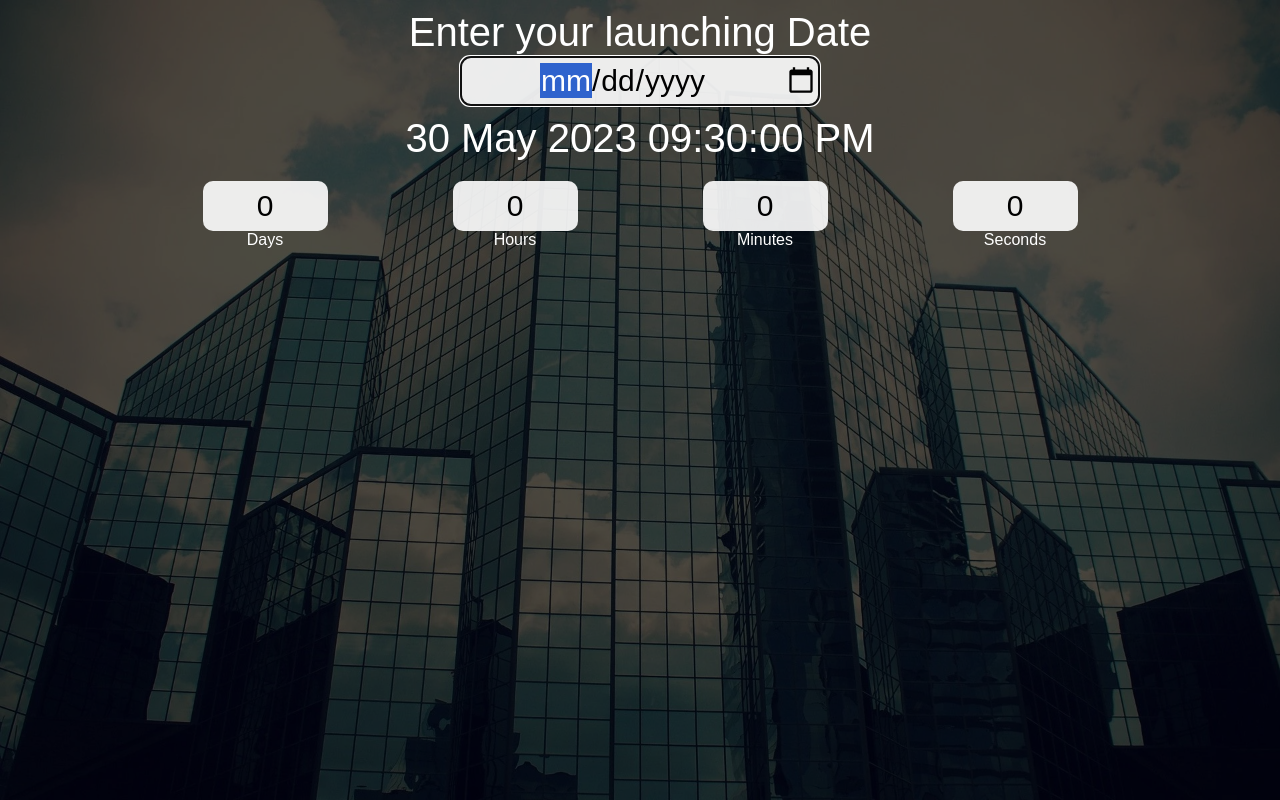
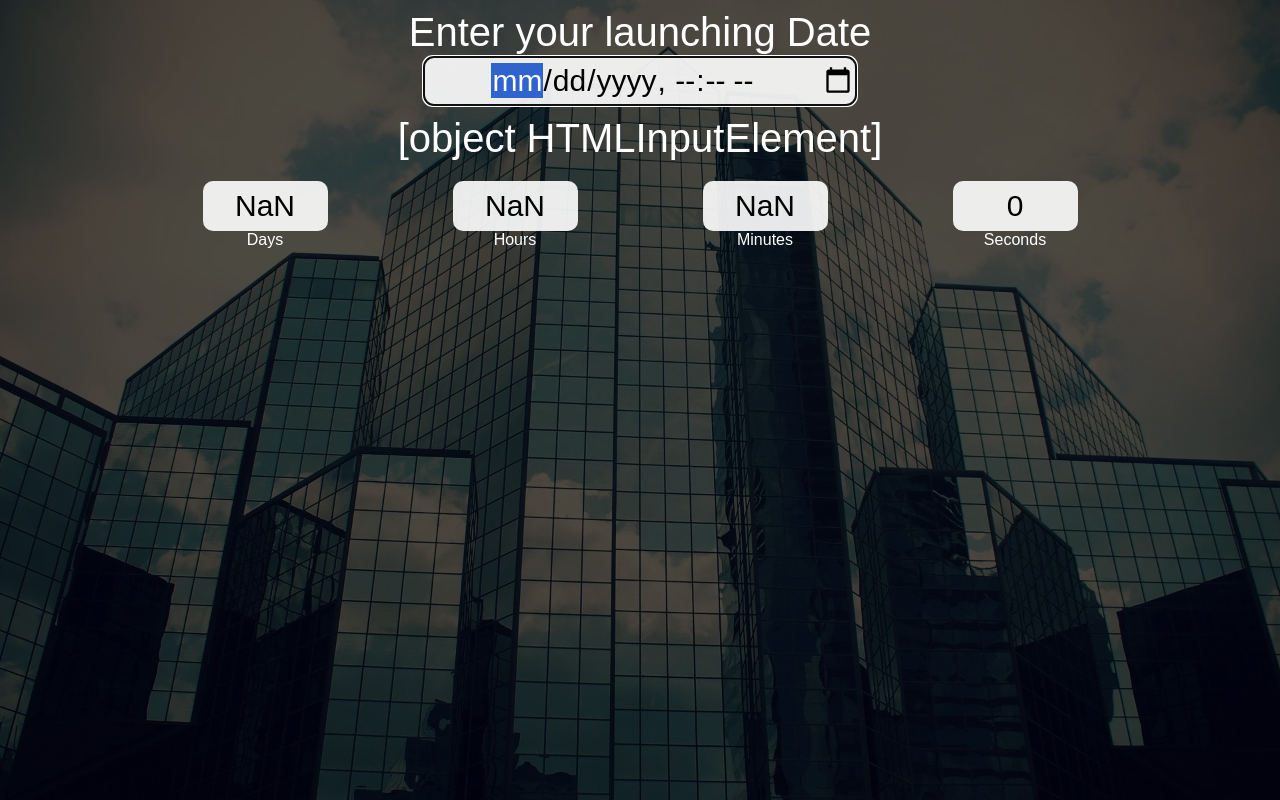
Before and after one commit to mansoor786m/javascript_project, a plain HTML site: page 01_cuontdown/index.html in a window 1280 px wide. Drawn offline with Linux system fonts and the light colour scheme.

Commit message:
countdown updated

```diff
--- a/01_cuontdown/app.js
+++ b/01_cuontdown/app.js
@@ -1,8 +1,15 @@
-const endDate = "30 May 2023 09:30:00 PM"
+const endDate = document.querySelector('#launch')
+
+const launchDate = () => {
+    console.log("hy");
+
+}
+
+
 
 document.getElementById("end-date").innerText = endDate;
 const inputs = document.querySelectorAll("input")
-    // const clock = () => {
+// const clock = () => {
 
 // }
 
@@ -12,7 +19,7 @@ function clock() {
     const diff = (end - now) / 1000;
 
 
-    if (diff < 0) return ;
+    if (diff < 0) return;
 
     // convert into days;
     inputs[0].value = Math.floor(diff / 3600 / 24);
@@ -23,10 +30,10 @@ function clock() {
 
 // initial call
 clock();
-setInterval( function (){
+setInterval(function () {
     clock()
-    } ,
-     1000
+},
+    1000
 )
 
 /**
--- a/01_cuontdown/index.html
+++ b/01_cuontdown/index.html
@@ -12,7 +12,7 @@
         <div class="overlay">
             <div class="title">
                 <label for="launch">Enter your launching Date</label>
-                <input type="date" id="launch" autofocus>
+                <input type="datetime-local" id="launch" autofocus onsubmit ="launchDate()">
             </div>
             <div class="title" id="end-date">18 May 2023 11:59 PM</div>
             <div class="col">
```
